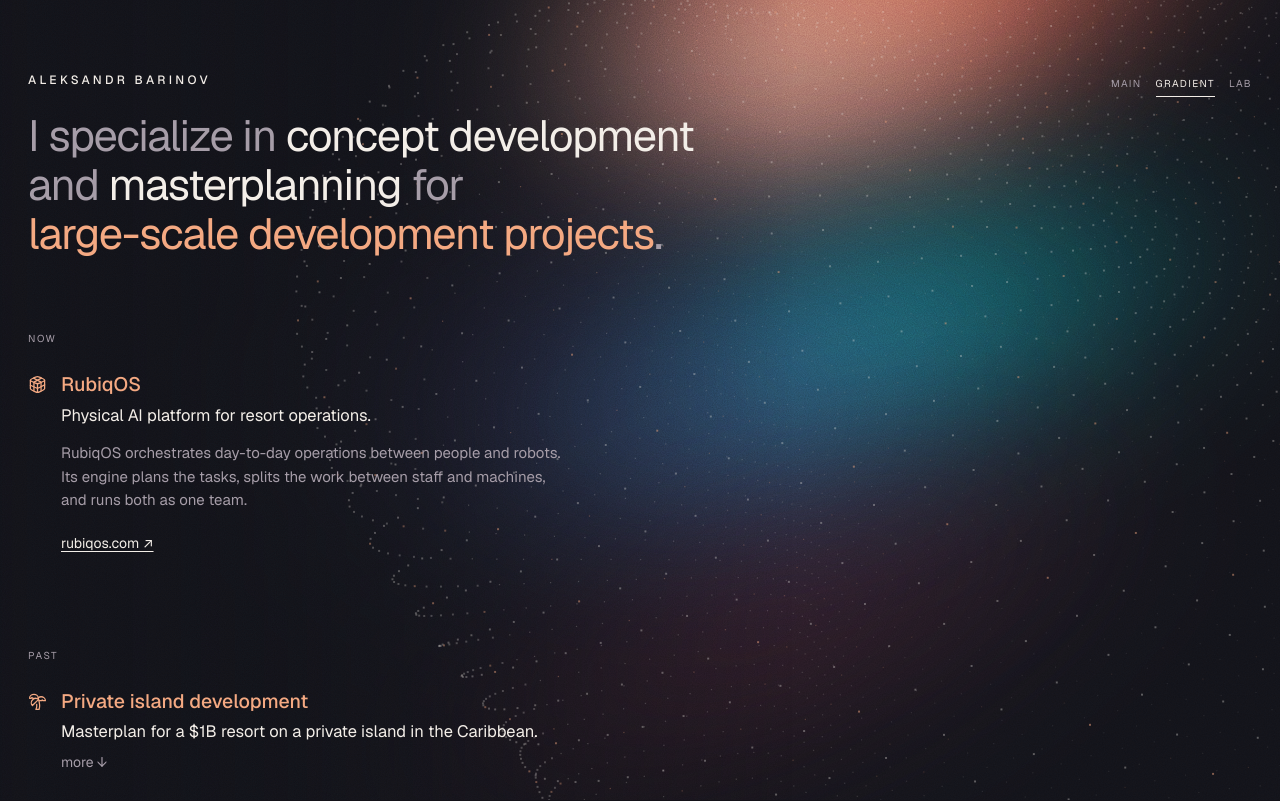
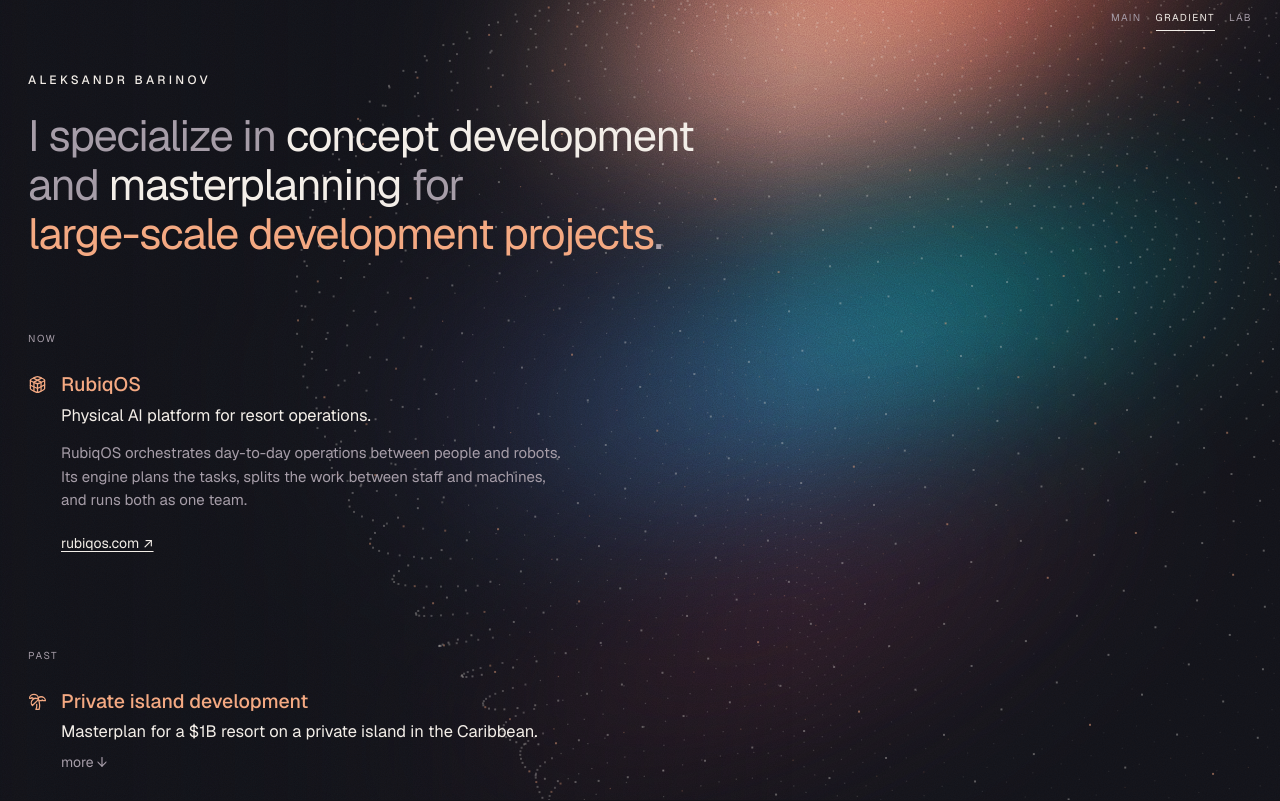
Before and after one commit to barinov17/barinov.live, a plain HTML site: page gradient.html in a window 1280 px wide. Shown: the top 801 px of the page. Drawn offline with nearby package versions, Linux system fonts and the light colour scheme.

Commit message:
Page tabs flush to the top edge

```diff
--- a/gradient.html
+++ b/gradient.html
@@ -205,7 +205,7 @@
   .content .plabel + ul { margin-top: .35em; }
 
   /* ——— Табы версий страницы, справа вверху ——— */
-  .tabs { position: absolute; top: clamp(24px, 4vw, 48px); right: clamp(16px, 2.5vw, 28px); z-index: 2; display: flex; gap: 14px; margin-top: clamp(8px, 2vw, 24px); font-size: 10px; line-height: 2.4; letter-spacing: 0.14em; text-transform: uppercase; }
+  .tabs { position: absolute; top: 6px; right: clamp(16px, 2.5vw, 28px); z-index: 2; display: flex; gap: 14px; margin-top: 0; font-size: 10px; line-height: 2.4; letter-spacing: 0.14em; text-transform: uppercase; }
   .tabs a { color: var(--muted); text-decoration: none; }
   .tabs a[aria-current] { color: var(--ink); border-bottom: 1px solid currentColor; }
 
```
